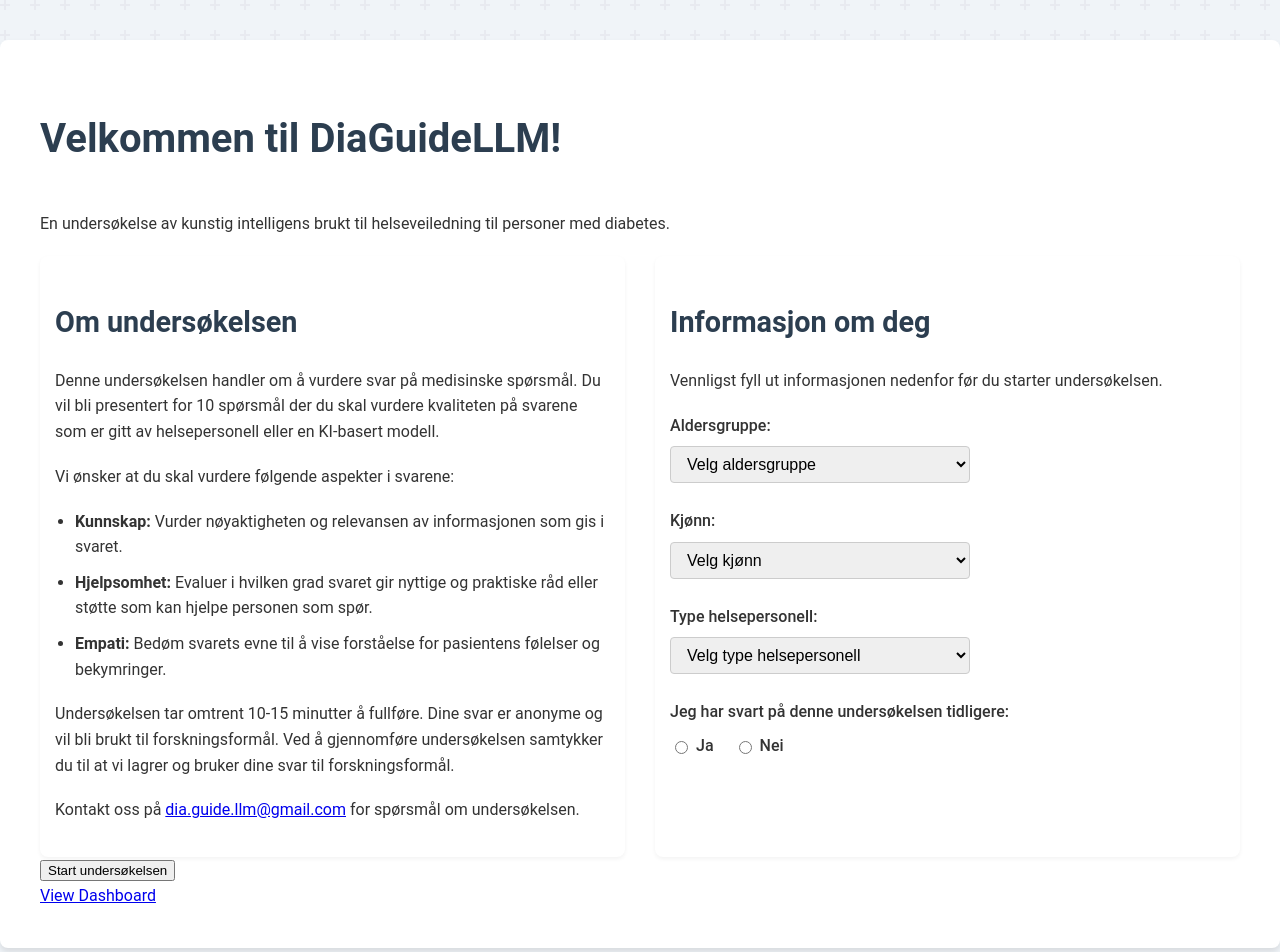
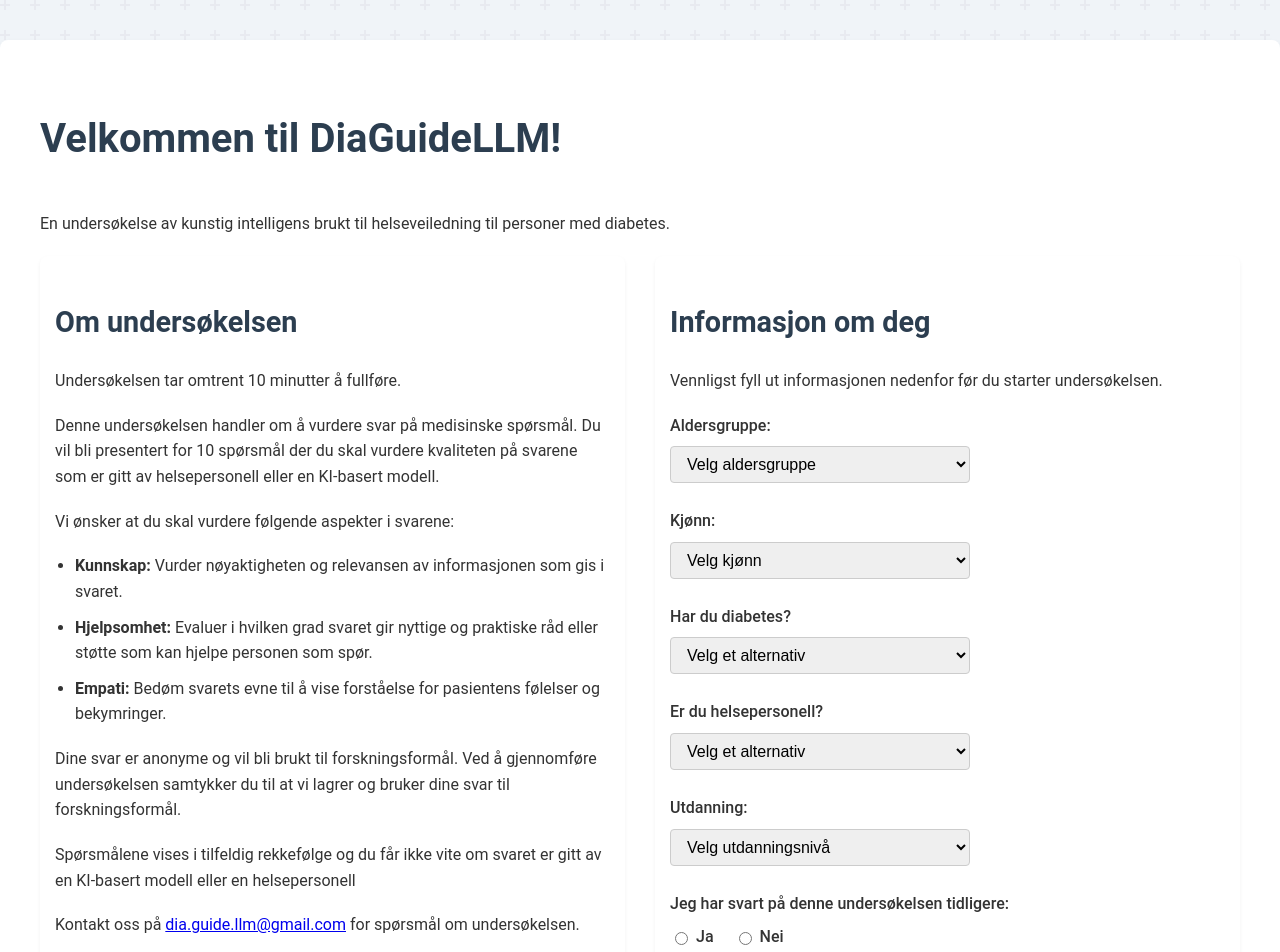
Before and after one commit to alu042/HumanVsRobot, a React (Create React App) app: page / in a window 1280 px wide. Shown: the top 952 px of the page. Built offline with nearby package versions, Linux system fonts and the light colour scheme.

Commit message:
upd gathered user info

```diff
--- a/src/backend/models.js
+++ b/src/backend/models.js
@@ -1,11 +1,11 @@
 const pool = require('./database');
 
 // Insert a new user
-const insertUser = async (client, ageGroup, gender, healthcareProfessionalType, previousParticipation, demographicData) => {
+const insertUser = async (client, ageGroup, gender, hasDiabetes, isHealthcarePersonnel, healthcareProfessionalType, educationLevel, previousParticipation) => {
   try {
     const result = await client.query(
-      'INSERT INTO users (age_group, gender, healthcare_professional_type, previous_participation, demographic_data) VALUES ($1, $2, $3, $4, $5) RETURNING id',
-      [ageGroup, gender, healthcareProfessionalType, previousParticipation, demographicData]
+      'INSERT INTO users (age_group, gender, has_diabetes, is_healthcare_personnel, healthcare_professional_type, education_level, previous_participation) VALUES ($1, $2, $3, $4, $5, $6, $7) RETURNING id',
+      [ageGroup, gender, hasDiabetes, isHealthcarePersonnel === 'yes', healthcareProfessionalType || null, educationLevel, previousParticipation]
     );
     return result.rows[0];
   } catch (error) {
--- a/src/components/LandingPage.js
+++ b/src/components/LandingPage.js
@@ -1,19 +1,21 @@
 import React, { useState, useContext } from 'react';
-import { useNavigate } from 'react-router-dom';
+import { useNavigate, Link } from 'react-router-dom';
 import UserContext from './UserContext';
-import { Link } from 'react-router-dom';
 
 const LandingPage = () => {
   const navigate = useNavigate();
   const { setUserData } = useContext(UserContext);
   const [ageGroup, setAgeGroup] = useState('');
   const [gender, setGender] = useState('');
+  const [isHealthcarePersonnel, setIsHealthcarePersonnel] = useState('');
   const [healthcareProfessionalType, setHealthcareProfessionalType] = useState('');
+  const [hasDiabetes, setHasDiabetes] = useState('');
+  const [educationLevel, setEducationLevel] = useState('');
   const [previousParticipation, setPreviousParticipation] = useState(null);
 
   const handleStart = async () => {
-    if (!ageGroup || !gender || !healthcareProfessionalType || previousParticipation === null) {
-      alert('Vennligst fyll ut alle feltene før du starter.');
+    if (!ageGroup || !gender || !isHealthcarePersonnel || !hasDiabetes || !educationLevel || previousParticipation === null) {
+      alert('Vennligst fyll ut alle påkrevde felt før du starter.');
       return;
     }
 
@@ -21,13 +23,16 @@ const LandingPage = () => {
       const response = await fetch('/api/start-session', {
         method: 'POST',
         headers: { 'Content-Type': 'application/json' },
-        body: JSON.stringify({ ageGroup, gender, healthcareProfessionalType, previousParticipation }),
+        body: JSON.stringify({
+          ageGroup,
+          gender,
+          isHealthcarePersonnel,
+          healthcareProfessionalType,
+          hasDiabetes,
+          educationLevel,
+          previousParticipation
+        }),
       });
-
-      if (!response.ok) {
-        const errorText = await response.text();
-        throw new Error(`HTTP error! status: ${response.status}, message: ${errorText}`);
-      }
 
       const data = await response.json();
       setUserData({ userId: data.userId, sessionId: data.sessionId });
@@ -46,6 +51,7 @@ const LandingPage = () => {
       <div className="landing-content">
         <section className="survey-info">
           <h2>Om undersøkelsen</h2>
+          <p>Undersøkelsen tar omtrent 10 minutter å fullføre.</p>
           <p>Denne undersøkelsen handler om å vurdere svar på medisinske spørsmål. Du vil bli presentert for 10 spørsmål der du skal vurdere kvaliteten på svarene som er gitt av helsepersonell eller en KI-basert modell.</p>
           <p>Vi ønsker at du skal vurdere følgende aspekter i svarene:</p>
           <ul>
@@ -53,9 +59,11 @@ const LandingPage = () => {
             <li><strong>Hjelpsomhet:</strong> Evaluer i hvilken grad svaret gir nyttige og praktiske råd eller støtte som kan hjelpe personen som spør.</li>
             <li><strong>Empati:</strong> Bedøm svarets evne til å vise forståelse for pasientens følelser og bekymringer.</li>
           </ul>
-          <p>Undersøkelsen tar omtrent 10-15 minutter å fullføre. Dine svar er anonyme og vil bli brukt til forskningsformål. Ved å
+          <p>Dine svar er anonyme og vil bli brukt til forskningsformål. Ved å
             gjennomføre undersøkelsen samtykker du til at vi lagrer og bruker dine svar til forskningsformål.
           </p>
+          <p>Spørsmålene vises i tilfeldig rekkefølge
+            og du får ikke vite om svaret er gitt av en KI-basert modell eller en helsepersonell</p>
           <p>Kontakt oss på <a href="mailto:dia.guide.llm@gmail.com">dia.guide.llm@gmail.com</a> for spørsmål om undersøkelsen.</p>
         </section>
 
@@ -67,11 +75,12 @@ const LandingPage = () => {
             <label htmlFor="ageGroup">Aldersgruppe:</label>
             <select id="ageGroup" value={ageGroup} onChange={(e) => setAgeGroup(e.target.value)}>
               <option value="">Velg aldersgruppe</option>
-              <option value="18-24">18-24</option>
-              <option value="25-34">25-34</option>
-              <option value="35-44">35-44</option>
-              <option value="45-54">45-54</option>
-              <option value="55+">55+</option>
+              <option value="0-19">0-19</option>
+              <option value="20-29">20-29</option>
+              <option value="30-39">30-39</option>
+              <option value="40-49">40-49</option>
+              <option value="50-59">50-59</option>
+              <option value="60+">60+</option>
             </select>
           </div>
           <div className="form-group">
@@ -81,17 +90,64 @@ const LandingPage = () => {
               <option value="male">Mann</option>
               <option value="female">Kvinne</option>
               <option value="other">Annet</option>
+              <option value="prefer_not_to_say">Ønsker ikke å oppgi</option>
             </select>
           </div>
           <div className="form-group">
-            <label htmlFor="healthcareProfessionalType">Type helsepersonell:</label>
-            <select id="healthcareProfessionalType" value={healthcareProfessionalType} onChange={(e) => setHealthcareProfessionalType(e.target.value)}>
+            <label htmlFor="hasDiabetes">Har du diabetes?</label>
+            <select
+              id="hasDiabetes"
+              value={hasDiabetes}
+              onChange={(e) => setHasDiabetes(e.target.value)}
+            >
+              <option value="">Velg et alternativ</option>
+              <option value="yes">Ja</option>
+              <option value="no">Nei</option>
+              <option value="prefer_not_to_say">Ønsker ikke å oppgi</option>
+            </select>
+          </div>
+          <div className="form-group">
+            <label htmlFor="isHealthcarePersonnel">Er du helsepersonell?</label>
+            <select
+              id="isHealthcarePersonnel"
+              value={isHealthcarePersonnel}
+              onChange={(e) => setIsHealthcarePersonnel(e.target.value)}
+            >
+              <option value="">Velg et alternativ</option>
+              <option value="yes">Ja</option>
+              <option value="no">Nei</option>
+            </select>
+          </div>
+          {isHealthcarePersonnel === 'yes' && (
+            <div className="form-group">
+              <label htmlFor="healthcareProfessionalType">Type helsepersonell (valgfritt):</label>
+              <select
+                id="healthcareProfessionalType"
+                value={healthcareProfessionalType}
+                onChange={(e) => setHealthcareProfessionalType(e.target.value)}
+              >
                 <option value="">Velg type helsepersonell</option>
                 <option value="lege">Lege</option>
                 <option value="medisinerstudent">Medisinerstudent</option>
                 <option value="medisinerstudent_lisens">Medisinerstudent med lisens</option>
                 <option value="sykepleier">Sykepleier</option>
                 <option value="annet">Annet</option>
+              </select>
+            </div>
+          )}
+          <div className="form-group">
+            <label htmlFor="educationLevel">Utdanning:</label>
+            <select
+              id="educationLevel"
+              value={educationLevel}
+              onChange={(e) => setEducationLevel(e.target.value)}
+            >
+              <option value="">Velg utdanningsnivå</option>
+              <option value="grunnskole">Grunnskole/Folkeskole/Videregående skole/Yrkesskole</option>
+              <option value="hoyere_1_3">1-3 år ved universitet/høyskole (eller annen tilsvarende nivå ved annen instans)</option>
+              <option value="hoyere_4_5">4-5 år ved universitet/høyskole (eller annen tilsvarende nivå ved annen instans)</option>
+              <option value="hoyere_6_pluss">6 år eller mer ved universitet/høyskole (eller annen tilsvarende nivå ved annen instans)</option>
+              <option value="doktorgrad">Doktorgrad/spesialistgrad på høyere nivå universitet/høyskole</option>
             </select>
           </div>
           <div className="form-group">
```
Also changed, not shown: src/backend/setup_database.js (+6 -4 lines). Lines whose indentation alone changed are shown as unchanged.
